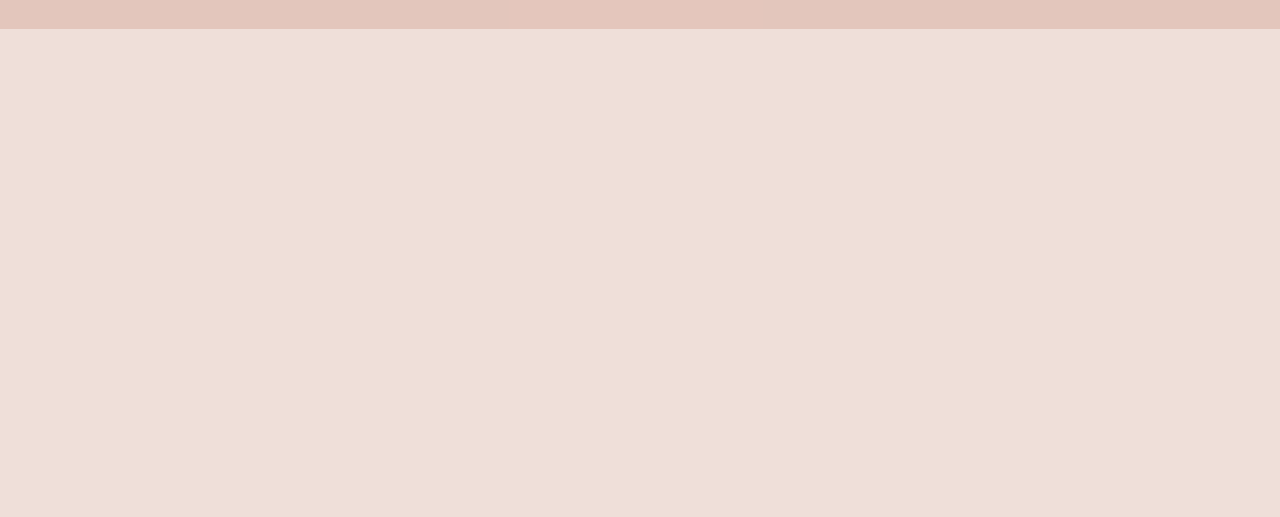
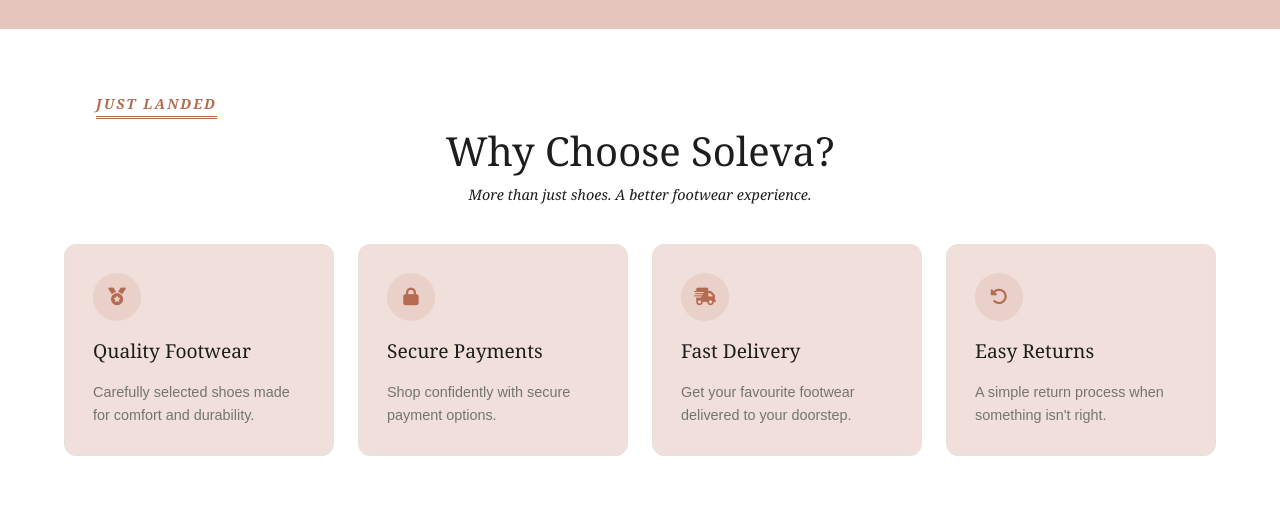
Before and after one commit to trustcodescom/Soleva, a plain HTML site: page index.html in a window 1280 px wide. Shown: the part 3123-3640 px from the top of the page. Before the commit the page ends 3152 px from the top, so only its background shows below. Drawn offline with Linux system fonts and the light colour scheme.

Commit message:
added why choose us

```diff
--- a/css/components.css
+++ b/css/components.css
@@ -754,3 +754,59 @@ and (max-height: 700px) {
     font-weight: 700;
     letter-spacing: 0.08em;
 }
+
+
+
+/* ===== why-choose-section ===== */
+.why-choose-section {
+    width: 100%;
+    padding: 2.5rem 1.5rem;
+    background-color: var(--color-surface);
+}
+
+.why-choose-section .container {
+    max-width: var(--container-width);
+    margin: 0 auto;
+}
+
+.features-grid {
+    display: grid;
+    grid-template-columns: repeat(2, minmax(0, 1fr));
+    gap: 1rem;
+}
+
+.feature-card {
+    display: flex;
+    flex-direction: column;
+    align-items: flex-start;
+    gap: 0.7rem;
+    padding: 1.2rem 1rem;
+    background-color: var(--color-background);
+    border: 1px solid var(--color-border);
+    border-radius: var(--radius-medium);
+}
+
+.feature-icon {
+    display: flex;
+    align-items: center;
+    justify-content: center;
+    width: 42px;
+    height: 42px;
+    background-color: rgba(182, 106, 80, 0.12);
+    color: var(--color-accent);
+    border-radius: 50%;
+    font-size: 1rem;
+}
+
+.feature-card h3 {
+    color: var(--color-text);
+    font-family: var(--font-heading);
+    font-size: 1rem;
+    font-weight: 400;
+}
+
+.feature-card p {
+    color: var(--color-text-muted);
+    font-size: 0.8rem;
+    line-height: 1.6;
+}
--- a/css/responsive.css
+++ b/css/responsive.css
@@ -102,15 +102,48 @@
         aspect-ratio: 2 / 1;
     }
 
-        .products-grid {
+    .products-grid {
         grid-template-columns: repeat(3, minmax(0, 1fr));
         gap: 1.25rem;
     }
     .featured-products .container {
         max-width: 900px;
     }
-        .product-image{
+    .product-image{
         aspect-ratio: 3 / 2;
+    }
+
+
+    /* ===== why-choose-section ===== */
+    .why-choose-section {
+        padding: 3.5rem 2rem;
+    }
+    .why-choose-section .section-heading > p:first-child{
+        margin:0;
+        margin-left: var(--space-ms);
+    }
+    .features-grid {
+        grid-template-columns: repeat(2, minmax(0, 1fr));
+        gap: 1.5rem;
+    }
+
+    .feature-card {
+        padding: 1.5rem;
+        gap: 0.9rem;
+    }
+
+    .feature-icon {
+        width: 48px;
+        height: 48px;
+        font-size: 1.1rem;
+    }
+
+    .feature-card h3 {
+        font-size: 1.1rem;
+    }
+
+    .feature-card p {
+        font-size: 0.9rem;
     }
 }
 
@@ -154,7 +187,7 @@
         padding: var(--space-md) var(--page-padding-lg);
     }
 
-        .featured-products .container {
+    .featured-products .container {
         max-width: 1090px;
     }
 }
@@ -197,12 +230,32 @@
         margin: 0 auto;
     }
 
-
-        .products-grid {
+    .products-grid {
         grid-template-columns: repeat(4, minmax(0, 1fr));
         gap: 1.5rem;
     }
     .featured-products .container {
         max-width: 1200px;
     }
+
+    /* ===== why-choose-section ===== */
+    .why-choose-section {
+        padding: 4rem 2rem;
+    }
+  .why-choose-section .section-heading > p:first-child{
+        margin:0;
+        margin-left: var(--space-lg);
+    }
+    .features-grid {
+        grid-template-columns: repeat(4, minmax(0, 1fr));
+        gap: 1.5rem;
+    }
+
+    .feature-card {
+        padding: 1.75rem;
+    }
+
+    .feature-card h3 {
+        font-size: 1.2rem;
+    }
 }
--- a/index.html
+++ b/index.html
@@ -484,6 +484,53 @@
 
                 </div>
             </section>
+
+            <section class="why-choose-section">
+                <div class="container">
+
+                    <div class="section-heading">
+                        <p>JUST LANDED</p>
+                        <h2>Why Choose Soleva?</h2>
+                        <p>More than just shoes. A better footwear experience.</p>
+                    </div>
+
+                    <div class="features-grid">
+
+                        <div class="feature-card">
+                            <div class="feature-icon">
+                                <i class="fa-solid fa-medal"></i>
+                            </div>
+                            <h3>Quality Footwear</h3>
+                            <p>Carefully selected shoes made for comfort and durability.</p>
+                        </div>
+
+                        <div class="feature-card">
+                            <div class="feature-icon">
+                                <i class="fa-solid fa-lock"></i>
+                            </div>
+                            <h3>Secure Payments</h3>
+                            <p>Shop confidently with secure payment options.</p>
+                        </div>
+
+                        <div class="feature-card">
+                            <div class="feature-icon">
+                                <i class="fa-solid fa-truck-fast"></i>
+                            </div>
+                            <h3>Fast Delivery</h3>
+                            <p>Get your favourite footwear delivered to your doorstep.</p>
+                        </div>
+
+                        <div class="feature-card">
+                            <div class="feature-icon">
+                                <i class="fa-solid fa-rotate-left"></i>
+                            </div>
+                            <h3>Easy Returns</h3>
+                            <p>A simple return process when something isn't right.</p>
+                        </div>
+
+                    </div>
+                </div>
+            </section>
         </main>
 
 
```
